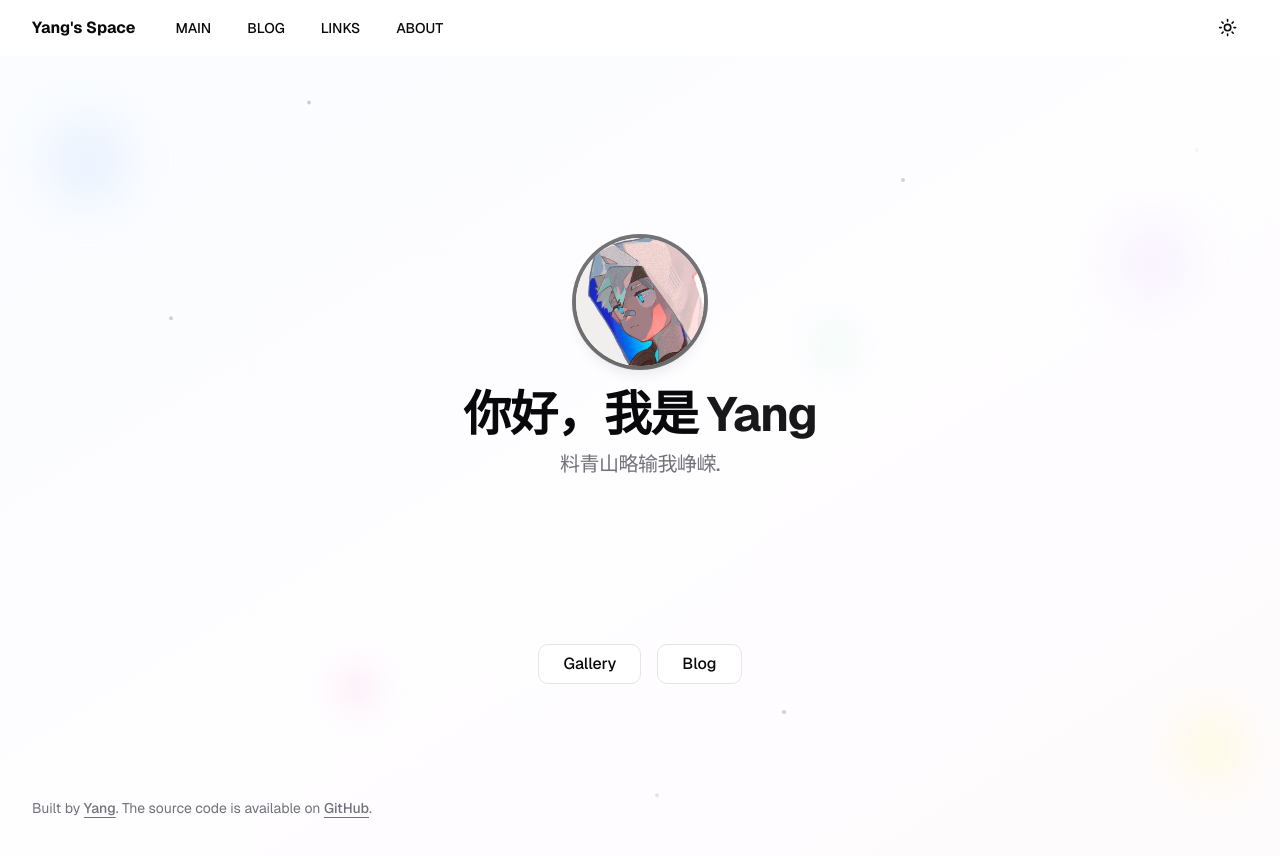
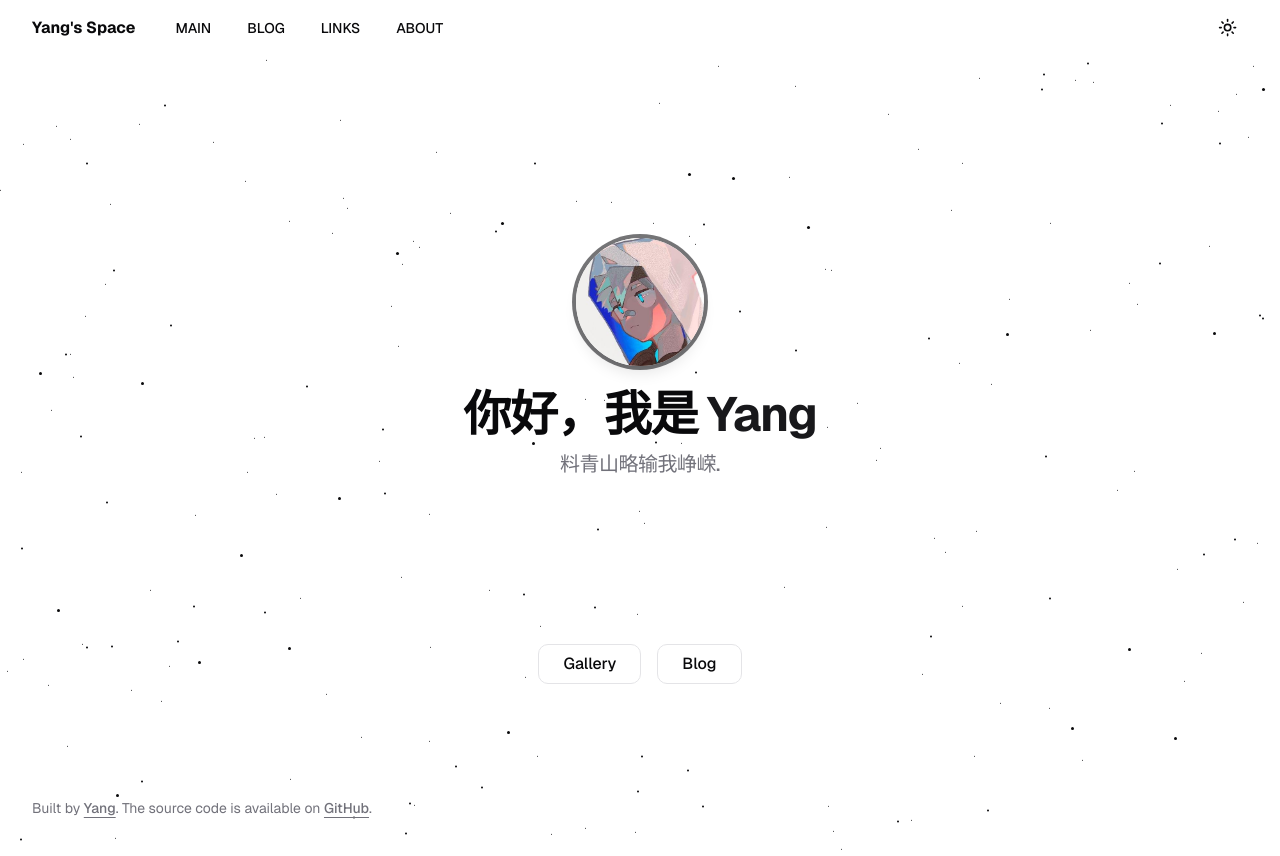
Before and after one commit to Kaehei/homepage, a Next.js app: page / in a window 1280 px wide. Built offline with nearby package versions, Linux system fonts and the light colour scheme.

Commit message:
feat(ui): update homepage design

```diff
--- a/package.json
+++ b/package.json
@@ -28,6 +28,7 @@
     "framer-motion": "^12.23.26",
     "github-slugger": "^2.0.0",
     "lucide-react": "^0.511.0",
+    "motion": "^12.29.0",
     "next": "^16.1.1",
     "next-themes": "^0.3.0",
     "react": "^19.2.3",
--- a/src/app/page.tsx
+++ b/src/app/page.tsx
@@ -3,112 +3,11 @@
 import { Button } from "@/components/ui/button"
 import Link from "next/link"
 import Hero from '@/components/hero'
-import { motion } from 'framer-motion'
+import { StarsBackground } from "@/components/ui/stars-background"
 
 export default function Home() {
   return (
-    <div className="flex min-h-screen flex-col relative overflow-hidden">
-      {/* 背景动效 */}
-      <div className="absolute inset-0 -z-10">
-        {/* 渐变背景 */}
-        <div className="absolute inset-0 bg-gradient-to-br from-blue-50/30 via-purple-50/20 to-pink-50/30 dark:from-blue-950/20 dark:via-purple-950/10 dark:to-pink-950/20" />
-
-        {/* 浮动几何图形 */}
-        <motion.div
-          className="absolute top-20 left-10 w-20 h-20 bg-blue-200/30 dark:bg-blue-800/20 rounded-full blur-xl"
-          animate={{
-            y: [0, -20, 0],
-            x: [0, 10, 0],
-            scale: [1, 1.1, 1],
-          }}
-          transition={{
-            duration: 8,
-            repeat: Infinity,
-            ease: "easeInOut",
-          }}
-        />
-
-        <motion.div
-          className="absolute top-40 right-20 w-16 h-16 bg-purple-200/30 dark:bg-purple-800/20 rounded-lg blur-xl rotate-45"
-          animate={{
-            y: [0, 15, 0],
-            x: [0, -15, 0],
-            rotate: [45, 90, 45],
-          }}
-          transition={{
-            duration: 10,
-            repeat: Infinity,
-            ease: "easeInOut",
-            delay: 1,
-          }}
-        />
-
-        <motion.div
-          className="absolute bottom-32 left-1/4 w-12 h-12 bg-pink-200/30 dark:bg-pink-800/20 rounded-full blur-lg"
-          animate={{
-            y: [0, -25, 0],
-            x: [0, 20, 0],
-            scale: [1, 0.8, 1],
-          }}
-          transition={{
-            duration: 12,
-            repeat: Infinity,
-            ease: "easeInOut",
-            delay: 2,
-          }}
-        />
-
-        <motion.div
-          className="absolute top-1/3 right-1/3 w-8 h-8 bg-green-200/30 dark:bg-green-800/20 rounded-full blur-lg"
-          animate={{
-            y: [0, 30, 0],
-            x: [0, -10, 0],
-          }}
-          transition={{
-            duration: 15,
-            repeat: Infinity,
-            ease: "easeInOut",
-            delay: 3,
-          }}
-        />
-
-        <motion.div
-          className="absolute bottom-20 right-10 w-14 h-14 bg-yellow-200/30 dark:bg-yellow-800/20 rounded-lg blur-xl"
-          animate={{
-            y: [0, -18, 0],
-            rotate: [0, 180, 360],
-          }}
-          transition={{
-            duration: 20,
-            repeat: Infinity,
-            ease: "easeInOut",
-            delay: 4,
-          }}
-        />
-
-        {/* 微妙的粒子效果 */}
-        {Array.from({ length: 6 }).map((_, i) => (
-          <motion.div
-            key={i}
-            className="absolute w-1 h-1 bg-primary/20 rounded-full"
-            style={{
-              left: `${Math.random() * 100}%`,
-              top: `${Math.random() * 100}%`,
-            }}
-            animate={{
-              y: [0, -100, 0],
-              opacity: [0, 1, 0],
-            }}
-            transition={{
-              duration: 8 + Math.random() * 4,
-              repeat: Infinity,
-              ease: "easeInOut",
-              delay: Math.random() * 5,
-            }}
-          />
-        ))}
-      </div>
-
+    <StarsBackground className="flex min-h-screen flex-col">
       <main className="flex-1 flex flex-col items-center justify-center relative z-10">
         <Hero />
         <div className="flex flex-wrap gap-4 justify-center mt-8">
@@ -120,7 +19,7 @@ export default function Home() {
           </Link>
         </div>
       </main>
-      <footer className="py-6 md:py-0">
+      <footer className="py-6 md:py-0 relative z-10">
         <div className="container flex flex-col items-center justify-between gap-4 md:h-24 md:flex-row">
           <p className="text-center text-sm leading-loose text-muted-foreground md:text-left">
             Built by{" "}
@@ -145,6 +44,6 @@ export default function Home() {
           </p>
         </div>
       </footer>
-    </div>
+    </StarsBackground>
   )
 }
--- /dev/null
+++ b/src/components/ui/stars-background.tsx
@@ -0,0 +1,161 @@
+'use client';
+
+import * as React from 'react';
+import {
+    type HTMLMotionProps,
+    motion,
+    useMotionValue,
+    useSpring,
+    type SpringOptions,
+    type Transition,
+} from 'motion/react';
+
+import { cn } from '@/lib/utils';
+
+type StarLayerProps = HTMLMotionProps<'div'> & {
+    count: number;
+    size: number;
+    transition: Transition;
+    starColor: string;
+};
+
+function generateStars(count: number, starColor: string) {
+    const shadows: string[] = [];
+    for (let i = 0; i < count; i++) {
+        const x = Math.floor(Math.random() * 4000) - 2000;
+        const y = Math.floor(Math.random() * 4000) - 2000;
+        shadows.push(`${x}px ${y}px ${starColor}`);
+    }
+    return shadows.join(', ');
+}
+
+function StarLayer({
+    count = 1000,
+    size = 1,
+    transition = { repeat: Infinity, duration: 50, ease: 'linear' },
+    starColor = '#fff',
+    className,
+    ...props
+}: StarLayerProps) {
+    const [boxShadow, setBoxShadow] = React.useState<string>('');
+
+    React.useEffect(() => {
+        setBoxShadow(generateStars(count, starColor));
+    }, [count, starColor]);
+
+    return (
+        <motion.div
+            data-slot="star-layer"
+            animate={{ y: [0, -2000] }}
+            transition={transition}
+            className={cn('absolute top-0 left-0 w-full h-[2000px]', className)}
+            {...props}
+        >
+            <div
+                className="absolute bg-transparent rounded-full"
+                style={{
+                    width: `${size}px`,
+                    height: `${size}px`,
+                    boxShadow: boxShadow,
+                }}
+            />
+            <div
+                className="absolute bg-transparent rounded-full top-[2000px]"
+                style={{
+                    width: `${size}px`,
+                    height: `${size}px`,
+                    boxShadow: boxShadow,
+                }}
+            />
+        </motion.div>
+    );
+}
+
+type StarsBackgroundProps = React.ComponentProps<'div'> & {
+    factor?: number;
+    speed?: number;
+    transition?: SpringOptions;
+    starColor?: string;
+    pointerEvents?: boolean;
+};
+
+function StarsBackground({
+    children,
+    className,
+    factor = 0.05,
+    speed = 50,
+    transition = { stiffness: 50, damping: 20 },
+    starColor = 'hsl(var(--foreground))',
+    pointerEvents = true,
+    ...props
+}: StarsBackgroundProps) {
+    const offsetX = useMotionValue(1);
+    const offsetY = useMotionValue(1);
+
+    const springX = useSpring(offsetX, transition);
+    const springY = useSpring(offsetY, transition);
+
+    const handleMouseMove = React.useCallback(
+        (e: React.MouseEvent<HTMLDivElement, MouseEvent>) => {
+            const centerX = window.innerWidth / 2;
+            const centerY = window.innerHeight / 2;
+            const newOffsetX = -(e.clientX - centerX) * factor;
+            const newOffsetY = -(e.clientY - centerY) * factor;
+            offsetX.set(newOffsetX);
+            offsetY.set(newOffsetY);
+        },
+        [offsetX, offsetY, factor],
+    );
+
+    return (
+        <div
+            data-slot="stars-background"
+            className={cn(
+                'relative size-full overflow-hidden bg-background',
+                className,
+            )}
+            onMouseMove={handleMouseMove}
+            {...props}
+        >
+            <motion.div
+                style={{ x: springX, y: springY }}
+                className={cn({ 'pointer-events-none': !pointerEvents })}
+            >
+                <StarLayer
+                    count={1000}
+                    size={1}
+                    transition={{ repeat: Infinity, duration: speed, ease: 'linear' }}
+                    starColor={starColor}
+                />
+                <StarLayer
+                    count={400}
+                    size={2}
+                    transition={{
+                        repeat: Infinity,
+                        duration: speed * 2,
+                        ease: 'linear',
+                    }}
+                    starColor={starColor}
+                />
+                <StarLayer
+                    count={200}
+                    size={3}
+                    transition={{
+                        repeat: Infinity,
+                        duration: speed * 3,
+                        ease: 'linear',
+                    }}
+                    starColor={starColor}
+                />
+            </motion.div>
+            {children}
+        </div>
+    );
+}
+
+export {
+    StarLayer,
+    StarsBackground,
+    type StarLayerProps,
+    type StarsBackgroundProps,
+};
```
Also changed, not shown: src/app/blog/[cid]/page.tsx (+76 -37 lines), 1 other file (tests, documents, lock files or other folders).
